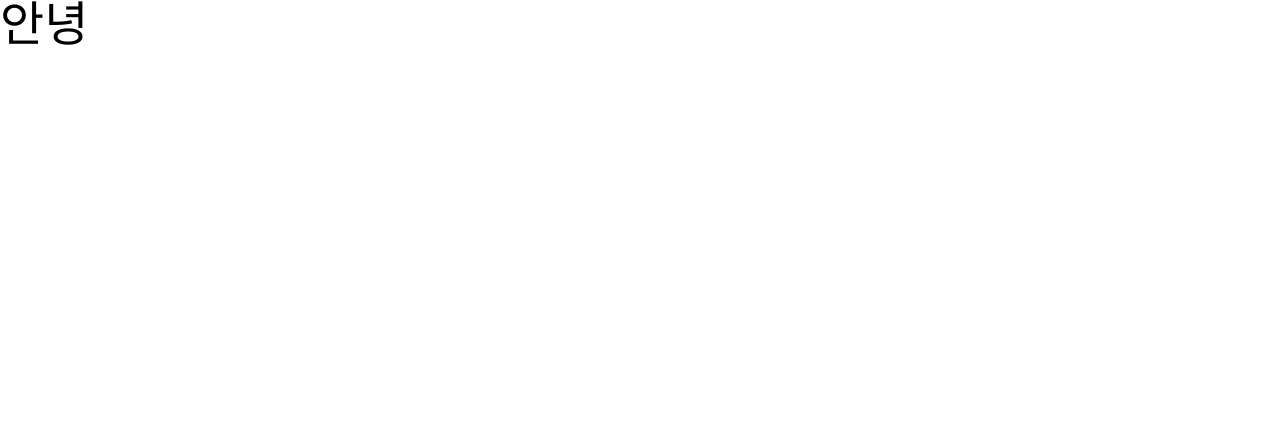
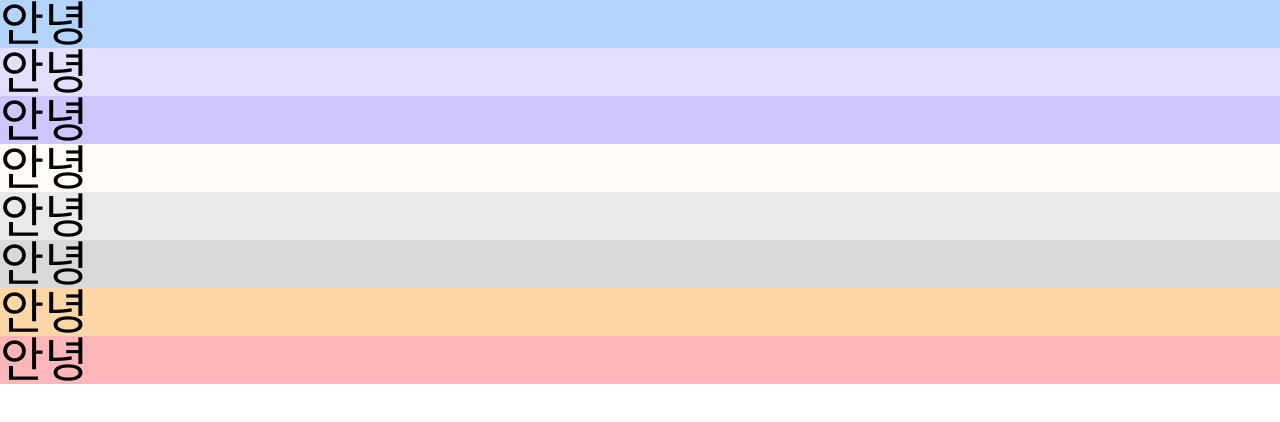
Before and after one commit to minkii-w/popble_wmk, a React (Create React App) app in the folder frontend/: page / in a window 1280 px wide. Shown: the top 422 px of the page. Built offline with nearby package versions, Linux system fonts and the light colour scheme.

Commit message:
front add

```diff
--- a/frontend/src/App.js
+++ b/frontend/src/App.js
@@ -3,8 +3,31 @@ import './App.css';
 
 function App() {
   return (
-    <div className="text-5xl">
-      <h1>안녕</h1>
+    <div>
+      <div className="text-5xl bg-primaryColor">
+        <h1>안녕</h1>
+      </div>
+      <div className="text-5xl bg-secondaryColor">
+        <h1>안녕</h1>
+      </div>
+      <div className="text-5xl bg-secondaryAccentColor">
+        <h1>안녕</h1>
+      </div>
+      <div className="text-5xl bg-backgroundColor">
+        <h1>안녕</h1>
+      </div>
+      <div className="text-5xl bg-subFirstColor">
+        <h1>안녕</h1>
+      </div>
+      <div className="text-5xl bg-subSecondColor">
+        <h1>안녕</h1>
+      </div>
+      <div className="text-5xl bg-subButtonColor">
+        <h1>안녕</h1>
+      </div>
+      <div className="text-5xl bg-subButtonAccentColor">
+        <h1>안녕</h1>
+      </div>
     </div>
   );
 }
--- a/frontend/tailwind.config.js
+++ b/frontend/tailwind.config.js
@@ -5,8 +5,15 @@ module.exports = {
   ],
   theme: {
     extend: {
-      theme:{
-
+      colors:{
+        primaryColor:"#B2D4FD",
+        secondaryColor:"#E4DFFF",
+        secondaryAccentColor:"#D0C6FF",
+        backgroundColor:"#FFFCF8",
+        subFirstColor:"#E9E9E9",
+        subSecondColor:"#D9D9D9",
+        subButtonColor:"#FFD6A5",
+        subButtonAccentColor:"#FFB6B9"
       }
     },
   },
```
